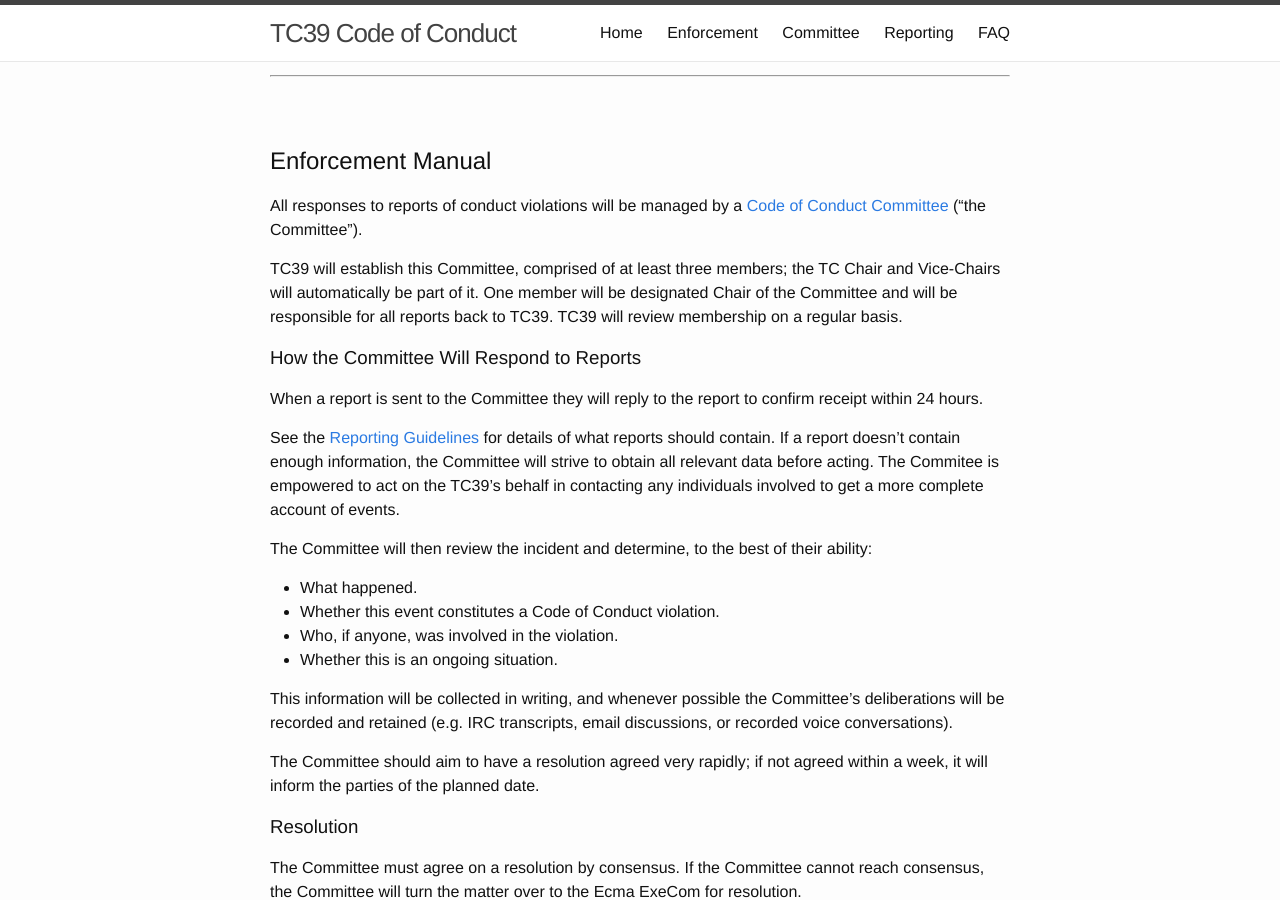
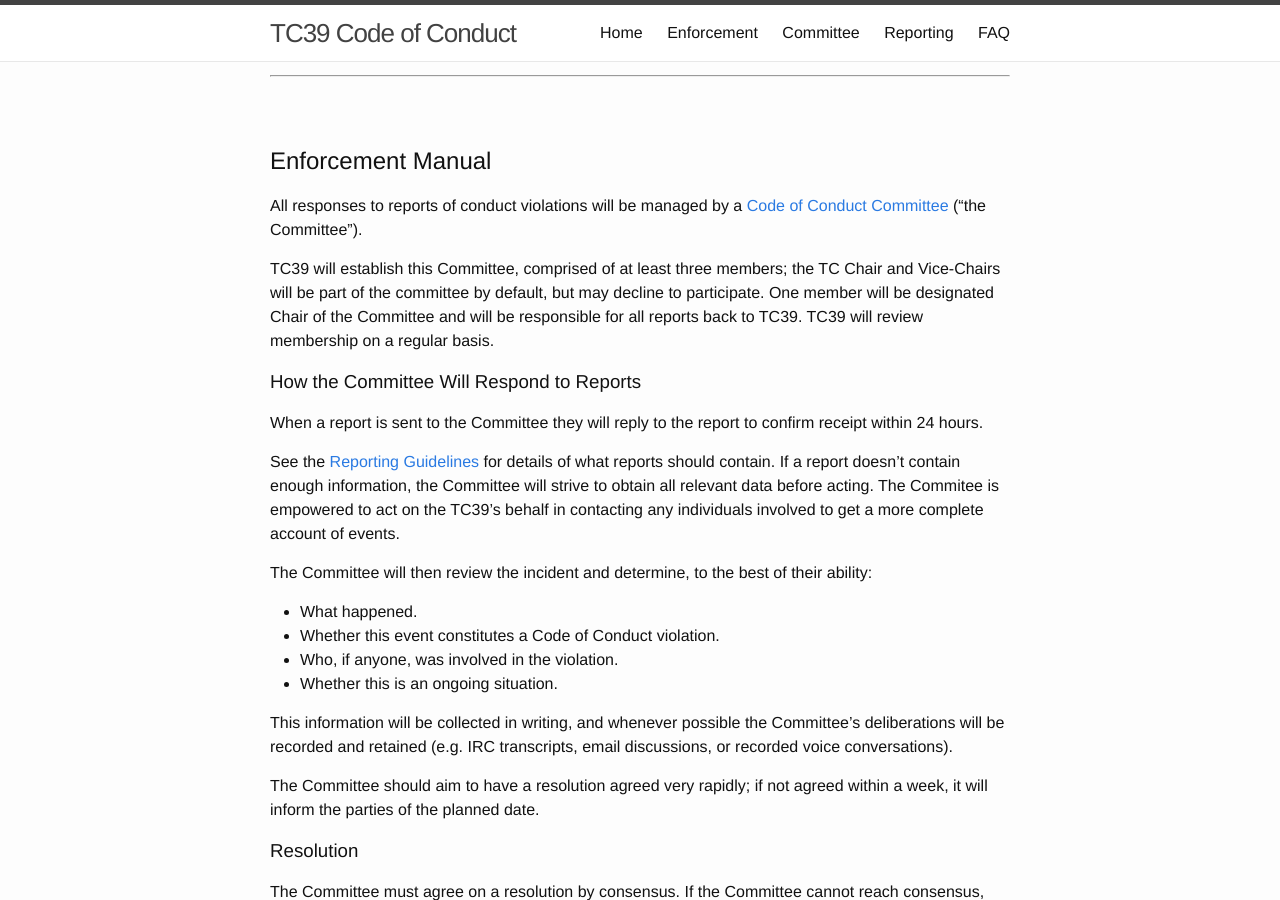
Before and after one commit to tc39/code-of-conduct, a Jekyll site: the page built from index.md, in a window 1280 px wide and 900 px high, scrolled down 2616 px. Built offline with Jekyll 4.4.1, drawn with Linux system fonts in a browser that asks for light colours.

Commit message:
Participation by those in the chair group is optional
In TC39, not everyone in the chair group will be participating in
the Code of Conduct committee. This patch makes it clear that,
although chairs are in the Code of Conduct Committee by default,
they do not need to participate if they do not want to.

```diff
--- a/index.md
+++ b/index.md
@@ -86,7 +86,7 @@ To appeal a decision of the Code of Conduct Committee, contact the [Ecma Secreta
 
 All responses to reports of conduct violations will be managed by a [Code of Conduct Committee][] (“the Committee”).
 
-TC39 will establish this Committee, comprised of at least three members; the TC Chair and Vice-Chairs will automatically be part of it. One member will be designated Chair of the Committee and will be responsible for all reports back to TC39. TC39 will review membership on a regular basis.
+TC39 will establish this Committee, comprised of at least three members; the TC Chair and Vice-Chairs will be part of the committee by default, but may decline to participate. One member will be designated Chair of the Committee and will be responsible for all reports back to TC39. TC39 will review membership on a regular basis.
 
 ### How the Committee Will Respond to Reports
 
```
